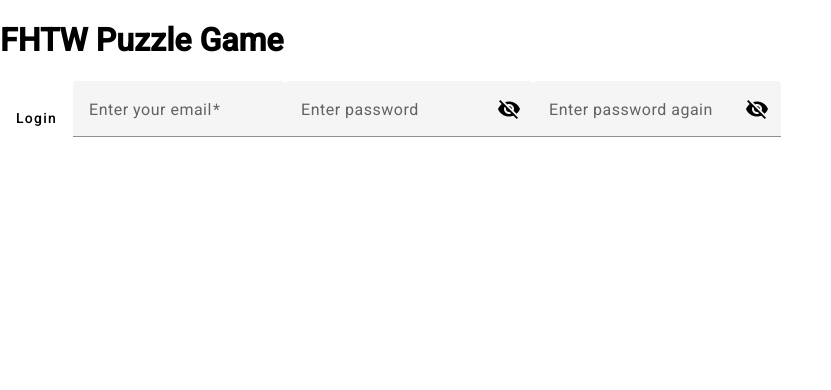
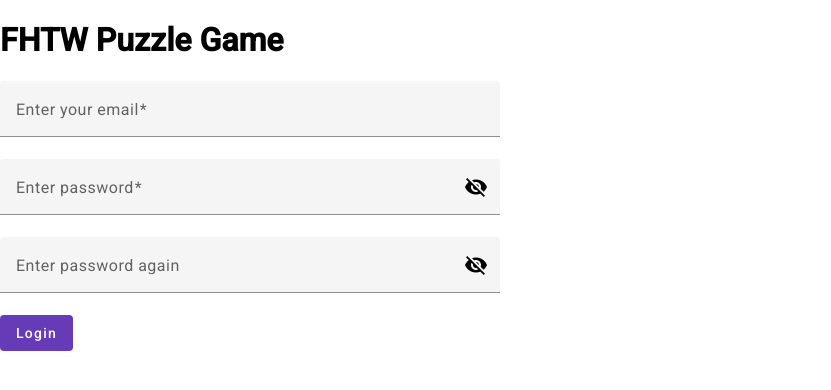
Before and after one commit to if23b011/puzzle-app, an Angular app: page / in a window 1280 px wide. Shown: the top 390 px of the page, without its empty margins (0-831 px from the left). Built offline with nearby package versions, Linux system fonts and the light colour scheme.

Commit message:
Login verbessert

```diff
--- a/src/app/login/login.component.css
+++ b/src/app/login/login.component.css
@@ -10,3 +10,13 @@
 input.example-right-align::-webkit-inner-spin-button {
   display: none;
 }
+
+.example-form {
+  min-width: 150px;
+  max-width: 500px;
+  width: 100%;
+}
+
+.example-full-width {
+  width: 100%;
+}
--- a/src/app/login/login.component.html
+++ b/src/app/login/login.component.html
@@ -1,26 +1,29 @@
-    <button mat-flat-button>Login</button>
-<mat-form-field>
+<form class="example-form" #loginForm="ngForm" (ngSubmit)="onSubmit(loginForm)">
+    <mat-form-field class="example-full-width">
         <mat-label>Enter your email</mat-label>
-<input matInput
-        placeholder="pat@example.com"
-        [formControl]="email"
+        <input matInput type="email"
+        placeholder="email@example.com"
         (blur)="updateErrorMessage()"
-        required>
+        required name="email" ngModel #emailInput="ngModel">
         @if (email.invalid) {
             <mat-error>{{errorMessage}}</mat-error>
         }
     </mat-form-field>
-<mat-form-field>
+
+    <mat-form-field class="example-full-width">
         <mat-label>Enter password</mat-label>
-<input matInput [type]="hide ? 'password' : 'text'">
+        <input matInput [type]="hide ? 'password' : 'text'" required name="password" ngModel #passwordInput="ngModel">
         <button mat-icon-button matSuffix (click)="hide = !hide" [attr.aria-label]="'Hide password'" [attr.aria-pressed]="hide">
             <mat-icon>{{hide ? 'visibility_off' : 'visibility'}}</mat-icon>
         </button>
     </mat-form-field>
-<mat-form-field>
+
+    <mat-form-field class="example-full-width">
         <mat-label>Enter password again</mat-label>
         <input matInput [type]="hide ? 'password' : 'text'">
         <button mat-icon-button matSuffix (click)="hide = !hide" [attr.aria-label]="'Hide password'" [attr.aria-pressed]="hide">
             <mat-icon>{{hide ? 'visibility_off' : 'visibility'}}</mat-icon>
         </button>
     </mat-form-field>
+    <button mat-flat-button color="primary" type="submit">Login</button>
+</form>
--- a/src/app/login/login.component.ts
+++ b/src/app/login/login.component.ts
@@ -6,12 +6,15 @@
 import { merge } from 'rxjs';
 import {MatIconModule} from '@angular/material/icon';
 import { MatButtonModule } from '@angular/material/button';
-import {MatGridListModule} from '@angular/material/grid-list';
+import { MatGridListModule } from '@angular/material/grid-list';
+import { MatDividerModule } from '@angular/material/divider';
+import { NgForm } from '@angular/forms';
+
 
 @Component({
   selector: 'app-login',
   standalone: true,
-  imports: [MatFormFieldModule, MatInputModule, FormsModule, ReactiveFormsModule, MatButtonModule, MatIconModule, MatGridListModule],
+  imports: [MatFormFieldModule, MatInputModule, FormsModule, ReactiveFormsModule, MatButtonModule, MatIconModule, MatGridListModule, MatDividerModule],
   templateUrl: './login.component.html',
   styleUrl: './login.component.css'
 })
@@ -36,4 +39,8 @@
     }
   }
   hide = true;
+
+  onSubmit(form: NgForm) {
+    console.log(form.value);
+  }
 }
```
Lines whose indentation alone changed are shown as unchanged.
